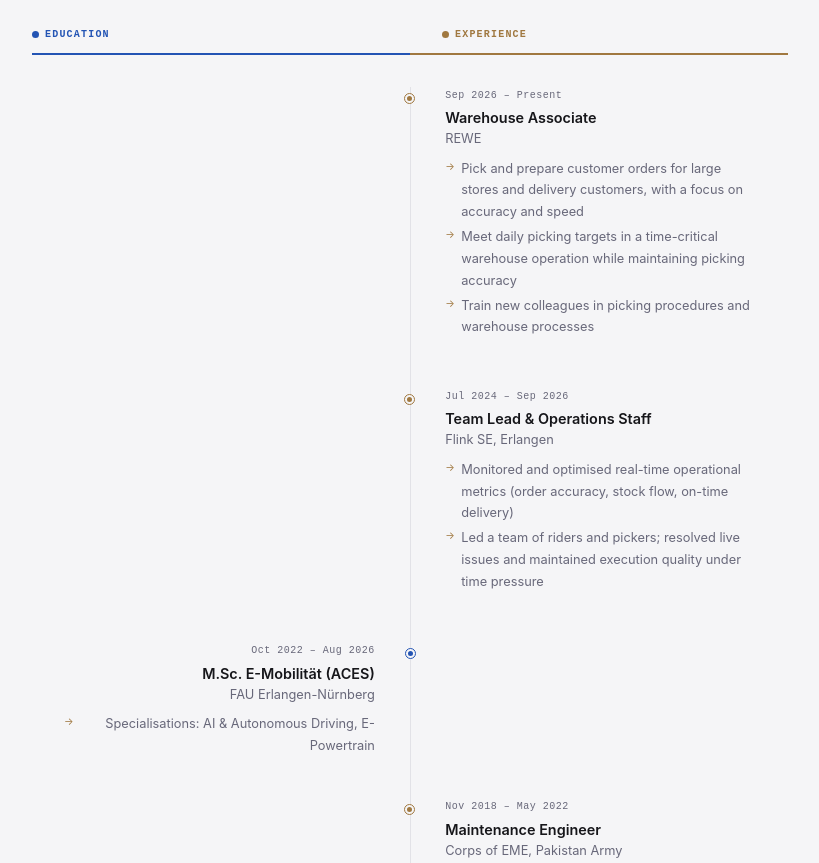
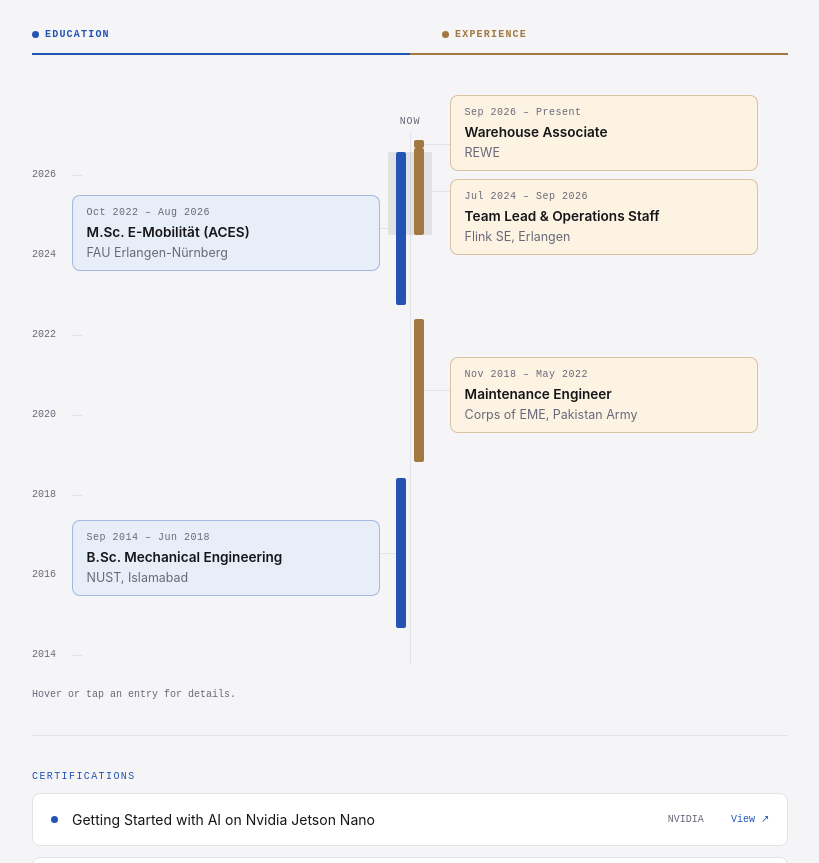
Before and after one commit to fahadw2000/fahadw2000.github.io, a plain HTML site: page index.html in a window 1280 px wide. Shown: the part 4620-5483 px from the top of the page, without its empty margins (230-1049 px from the left). Drawn offline with Linux system fonts and the light colour scheme.

Commit message:
updated.
Added timeline structure and updated content for education and experience sections.

```diff
--- a/index.html
+++ b/index.html
@@ -127,6 +127,29 @@ section+section{border-top:1px solid var(--border)}
 .contact-icon-btn{display:flex;flex-direction:column;align-items:center;gap:8px;padding:1.4rem 2rem;background:var(--surface);border:1px solid var(--border);border-radius:12px;text-decoration:none;color:var(--muted);font-size:11px;font-family:var(--mono);font-weight:500;letter-spacing:.06em;text-transform:uppercase;transition:all .18s;min-width:100px}
 .contact-icon-btn:hover{border-color:var(--accent);color:var(--accent);background:var(--accent-light);transform:translateY(-2px)}
 footer{border-top:1px solid var(--border);padding:1.8rem 2rem;text-align:center;font-size:12px;color:var(--muted);font-family:var(--mono)}
+.tl{position:relative;height:590px}
+.tl-axis{position:absolute;left:50%;top:46px;bottom:12px;width:1px;background:var(--border)}
+.tl-band{position:absolute;left:calc(50% - 22px);width:44px;top:65px;height:83px;background:var(--muted);opacity:.14;border-radius:2px}
+.tl-now{position:absolute;left:50%;top:26px;transform:translateX(-50%);font-family:var(--mono);font-size:10px;color:var(--muted);letter-spacing:.08em;text-transform:uppercase}
+.tl-year{position:absolute;left:0;font-family:var(--mono);font-size:10px;color:var(--muted);line-height:16px}
+.tl-tick{position:absolute;left:40px;width:10px;height:1px;background:var(--border)}
+.tl-bar{position:absolute;width:10px;border-radius:2px}
+.tl-bar.edu{right:calc(50% + 4px);background:var(--accent)}
+.tl-bar.exp{left:calc(50% + 4px);background:var(--amber)}
+.tl-link{position:absolute;height:1px;background:var(--border)}
+.tl-link.edu{right:calc(50% + 14px);width:16px}
+.tl-link.exp{left:calc(50% + 14px);width:26px}
+.tl-card{position:absolute;width:calc(50% - 70px);min-height:66px;padding:.55rem .85rem;border-radius:8px;border:1px solid;outline:none}
+.tl-card.edu{right:calc(50% + 30px);background:var(--accent-light);border-color:rgba(35,84,180,.35)}
+.tl-card.exp{left:calc(50% + 40px);background:var(--amber-light);border-color:rgba(160,120,64,.4)}
+.tl-card .split-meta{margin-bottom:.1rem}
+.tl-card .split-title{font-size:.85rem}
+.tl-card .split-org{margin-bottom:0;font-size:.78rem}
+.tl-more{display:none;position:absolute;left:0;right:0;top:calc(100% + 6px);z-index:10;background:var(--surface);border:1px solid var(--border);border-radius:8px;padding:.7rem .9rem}
+.tl-card:hover,.tl-card:focus{z-index:9}
+.tl-card:hover .tl-more,.tl-card:focus .tl-more,.tl-card:focus-within .tl-more{display:block}
+.tl-more .split-bullets{margin:0}
+.tl-hint{font-family:var(--mono);font-size:10px;color:var(--muted);margin-top:.6rem}
 @media(max-width:640px){
 .nav-links{display:none}
 #hero{padding:7rem 0 4rem}
@@ -138,6 +161,11 @@ footer{border-top:1px solid var(--border);padding:1.8rem 2rem;text-align:center;
 .split-timeline::before,.split-header,.split-cell.empty{display:none}
 .split-cell.left,.split-cell.right{padding:0 0 1.8rem 1.4rem;text-align:left}
 .split-cell.left:not(.empty)::after{right:auto;left:-5px}}
+@media(max-width:640px){
+.tl{height:auto;display:flex;flex-direction:column;gap:.8rem}
+.tl-axis,.tl-band,.tl-now,.tl-year,.tl-tick,.tl-bar,.tl-link,.tl-hint{display:none}
+.tl-card{position:static;width:auto;top:auto!important;left:auto;right:auto}
+.tl-more{display:block;position:static;margin-top:.5rem;background:transparent;border:none;padding:0}}
 </style>
 </head>
 <body>
@@ -298,59 +326,55 @@ footer{border-top:1px solid var(--border);padding:1.8rem 2rem;text-align:center;
       <div class="split-col-label edu"><span class="dot"></span><span data-en="Education" data-de="Ausbildung">Education</span></div>
       <div class="split-col-label exp"><span class="dot"></span><span data-en="Experience" data-de="Erfahrung">Experience</span></div>
     </div>
-    <div class="split-timeline">
-
-      <div class="split-cell left empty"></div>
-      <div class="split-cell right">
-        <p class="split-meta" data-en="Sep 2026 – Present" data-de="Sep. 2026 – heute">Sep 2026 – Present</p>
+    <div class="tl">
+      <div class="tl-axis"></div>
+      <div class="tl-band"></div>
+      <span class="tl-now" data-en="Now" data-de="Jetzt">Now</span>
+      <span class="tl-year" style="top:80px">2026</span><i class="tl-tick" style="top:88px"></i>
+      <span class="tl-year" style="top:160px">2024</span><i class="tl-tick" style="top:168px"></i>
+      <span class="tl-year" style="top:240px">2022</span><i class="tl-tick" style="top:248px"></i>
+      <span class="tl-year" style="top:320px">2020</span><i class="tl-tick" style="top:328px"></i>
+      <span class="tl-year" style="top:400px">2018</span><i class="tl-tick" style="top:408px"></i>
+      <span class="tl-year" style="top:480px">2016</span><i class="tl-tick" style="top:488px"></i>
+      <span class="tl-year" style="top:560px">2014</span><i class="tl-tick" style="top:568px"></i>
+      <i class="tl-bar exp" style="top:53px;height:8px"></i>
+      <i class="tl-bar exp" style="top:61px;height:87px"></i>
+      <i class="tl-bar edu" style="top:65px;height:153px"></i>
+      <i class="tl-bar exp" style="top:232px;height:143px"></i>
+      <i class="tl-bar edu" style="top:391px;height:150px"></i>
+      <i class="tl-link exp" style="top:57px"></i>
+      <i class="tl-link exp" style="top:104px"></i>
+      <i class="tl-link edu" style="top:141px"></i>
+      <i class="tl-link exp" style="top:303px"></i>
+      <i class="tl-link edu" style="top:466px"></i>
+      <div class="tl-card exp" tabindex="0" style="top:8px"><p class="split-meta" data-en="Sep 2026 – Present" data-de="Sep. 2026 – heute">Sep 2026 – Present</p>
         <h3 class="split-title" data-en="Warehouse Associate" data-de="Lagermitarbeiter">Warehouse Associate</h3>
-        <p class="split-org">REWE</p>
-        <ul class="split-bullets">
+        <p class="split-org">REWE</p><div class="tl-more"><ul class="split-bullets">
           <li data-en="Pick and prepare customer orders for large stores and delivery customers, with a focus on accuracy and speed" data-de="Kommissionierung von Kundenbestellungen für Märkte und Lieferkunden, mit Fokus auf Genauigkeit und Tempo">Pick and prepare customer orders for large stores and delivery customers, with a focus on accuracy and speed</li>
           <li data-en="Meet daily picking targets in a time-critical warehouse operation while maintaining picking accuracy" data-de="Einhaltung der täglichen Kommissionierziele in einem zeitkritischen Lagerbetrieb bei gleichbleibender Genauigkeit">Meet daily picking targets in a time-critical warehouse operation while maintaining picking accuracy</li>
           <li data-en="Train new colleagues in picking procedures and warehouse processes" data-de="Einarbeitung neuer Kolleginnen und Kollegen in Kommissionierabläufe und Lagerprozesse">Train new colleagues in picking procedures and warehouse processes</li>
-        </ul>
-      </div>
-
-      <div class="split-cell left empty"></div>
-      <div class="split-cell right">
-        <p class="split-meta">Jul 2024 – Sep 2026</p>
+        </ul></div></div>
+      <div class="tl-card exp" tabindex="0" style="top:92px"><p class="split-meta">Jul 2024 – Sep 2026</p>
         <h3 class="split-title" data-en="Team Lead & Operations Staff" data-de="Teamleiter & Operations">Team Lead & Operations Staff</h3>
-        <p class="split-org">Flink SE, Erlangen</p>
-        <ul class="split-bullets">
+        <p class="split-org">Flink SE, Erlangen</p><div class="tl-more"><ul class="split-bullets">
           <li data-en="Monitored and optimised real-time operational metrics (order accuracy, stock flow, on-time delivery)" data-de="Echtzeit-Betriebskennzahlen (Bestellgenauigkeit, Bestandsfluss, Pünktlichkeit) überwacht und optimiert">Monitored and optimised real-time operational metrics (order accuracy, stock flow, on-time delivery)</li>
           <li data-en="Led a team of riders and pickers; resolved live issues and maintained execution quality under time pressure" data-de="Team aus Fahrern und Kommissionierern angeleitet; Störungen live gelöst und Ausführungsqualität unter Zeitdruck gesichert">Led a team of riders and pickers; resolved live issues and maintained execution quality under time pressure</li>
-        </ul>
-      </div>
-
-      <div class="split-cell left">
-        <p class="split-meta">Oct 2022 – Aug 2026</p>
+        </ul></div></div>
+      <div class="tl-card edu" tabindex="0" style="top:108px"><p class="split-meta">Oct 2022 – Aug 2026</p>
         <h3 class="split-title">M.Sc. E-Mobilität (ACES)</h3>
-        <p class="split-org">FAU Erlangen-Nürnberg</p>
-        <ul class="split-bullets" style="margin:0"><li data-en="Specialisations: AI & Autonomous Driving, E-Powertrain" data-de="Vertiefungen: AI & Autonomous Driving, E-Powertrain" style="padding:.1rem 0">Specialisations: AI & Autonomous Driving, E-Powertrain</li></ul>
-      </div>
-      <div class="split-cell right empty"></div>
-
-      <div class="split-cell left empty"></div>
-      <div class="split-cell right">
-        <p class="split-meta">Nov 2018 – May 2022</p>
+        <p class="split-org">FAU Erlangen-Nürnberg</p><div class="tl-more"><ul class="split-bullets"><li data-en="Specialisations: AI & Autonomous Driving, E-Powertrain" data-de="Vertiefungen: AI & Autonomous Driving, E-Powertrain">Specialisations: AI & Autonomous Driving, E-Powertrain</li></ul></div></div>
+      <div class="tl-card exp" tabindex="0" style="top:270px"><p class="split-meta">Nov 2018 – May 2022</p>
         <h3 class="split-title" data-en="Maintenance Engineer" data-de="Wartungsingenieur">Maintenance Engineer</h3>
-        <p class="split-org">Corps of EME, Pakistan Army</p>
-        <ul class="split-bullets">
+        <p class="split-org">Corps of EME, Pakistan Army</p><div class="tl-more"><ul class="split-bullets">
           <li data-en="Managed overhaul operations for a 120-vehicle fleet with 50+ technicians, from diagnostics to return to service; trained technicians on modern and hybrid vehicle systems" data-de="Instandsetzung einer 120-Fahrzeug-Flotte mit 50+ Technikern verantwortet, von Diagnose bis Rückführung in den Einsatz; Techniker zu modernen und hybriden Fahrzeugsystemen geschult">Managed overhaul operations for a 120-vehicle fleet with 50+ technicians, from diagnostics to return to service; trained technicians on modern and hybrid vehicle systems</li>
           <li data-en="Designed data-driven maintenance schedules that raised mission-ready vehicles from 100 to 150 units and cleared the backlog" data-de="Datenbasierte Wartungsplanung: einsatzbereite Fahrzeuge von 100 auf 150 gesteigert, Rückstau abgebaut">Designed data-driven maintenance schedules that raised mission-ready vehicles from 100 to 150 units and cleared the backlog</li>
           <li data-en="Used ECU diagnostic data for predictive fault analysis, identified recurring failure patterns and reduced unplanned downtime through proactive measures" data-de="ECU-Diagnosedaten für prädiktive Fehleranalyse genutzt, wiederkehrende Ausfallmuster erkannt und Stillstandszeiten durch vorbeugende Maßnahmen reduziert">Used ECU diagnostic data for predictive fault analysis, identified recurring failure patterns and reduced unplanned downtime through proactive measures</li>
-        </ul>
-      </div>
-
-      <div class="split-cell left">
-        <p class="split-meta">Sep 2014 – Jun 2018</p>
+        </ul></div></div>
+      <div class="tl-card edu" tabindex="0" style="top:433px"><p class="split-meta">Sep 2014 – Jun 2018</p>
         <h3 class="split-title">B.Sc. Mechanical Engineering</h3>
-        <p class="split-org">National University of Science & Technology, Islamabad</p>
-      </div>
-      <div class="split-cell right empty"></div>
-
+        <p class="split-org">NUST, Islamabad</p></div>
     </div>
+    <p class="tl-hint" data-en="Hover or tap an entry for details." data-de="Für Details Eintrag überfahren oder antippen.">Hover or tap an entry for details.</p>
 
     <div style="margin-top:2rem;padding-top:2rem;border-top:1px solid var(--border)">
       <p class="section-label" data-en="Certifications" data-de="Zertifizierungen">Certifications</p>
```
